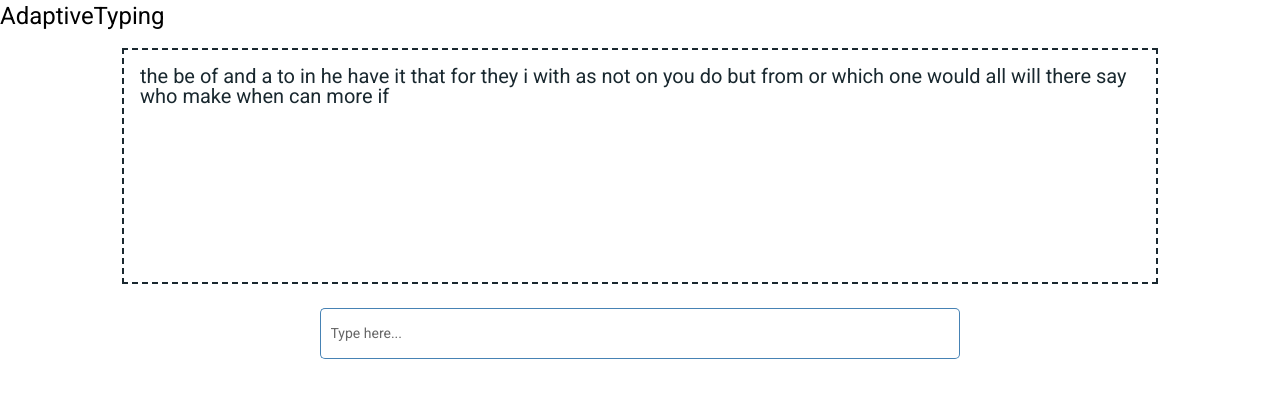
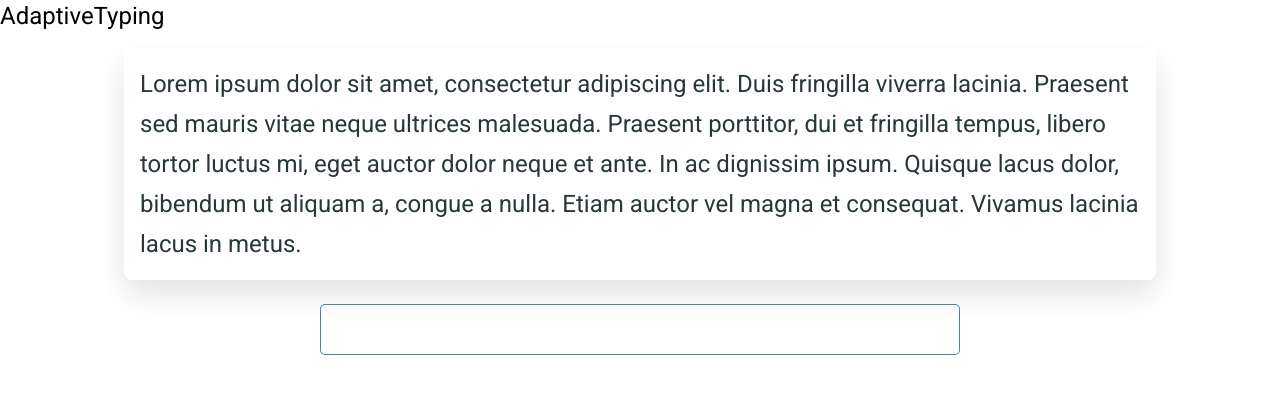
Before and after one commit to Franzeu/AdaptiveTyping, an Angular app in the folder front-end/: page / in a window 1280 px wide. Shown: the top 398 px of the page. Built offline with nearby package versions, Linux system fonts and the light colour scheme.

Commit message:
modified display-textbox css

```diff
--- a/front-end/angular.json
+++ b/front-end/angular.json
@@ -23,7 +23,7 @@
               "src/assets"
             ],
             "styles": [
-              "./node_modules/@angular/material/prebuilt-themes/indigo-pink.css",
+              "./node_modules/@angular/material/prebuilt-themes/pink-bluegrey.css",
               "src/styles.css"
             ],
             "scripts": []
@@ -91,7 +91,7 @@
               "src/assets"
             ],
             "styles": [
-              "./node_modules/@angular/material/prebuilt-themes/indigo-pink.css",
+              "./node_modules/@angular/material/prebuilt-themes/pink-bluegrey.css",
               "src/styles.css"
             ],
             "scripts": []
--- a/front-end/src/app/components/display-textbox/display-textbox.component.css
+++ b/front-end/src/app/components/display-textbox/display-textbox.component.css
@@ -1,15 +1,19 @@
 .text-display {
     width: 1000px;
     height: 200px;
-
+    padding: 1rem;
     margin: auto;
 
-    font-size: 1.25rem;
-    color: #19282F;
+    border: 2px;
+    border-radius: 0.5rem;
+
+
+    box-shadow: 0 15px 30px 0 rgba(0,0,0,0.11);
+    font-size: 1.5rem;
+    line-height: 2.5rem;
+    color: #283739;
+    background-color: FFFFFF;
     word-wrap: break-word;
-    border: 2px;
-    border-style: dashed;
-    padding: 1rem;
 
 
 }
--- a/front-end/src/app/components/display-textbox/display-textbox.component.ts
+++ b/front-end/src/app/components/display-textbox/display-textbox.component.ts
@@ -6,7 +6,8 @@ import { Component, OnInit } from '@angular/core';
   styleUrls: ['./display-textbox.component.css']
 })
 export class DisplayTextboxComponent implements OnInit {
-  randomWords:string = "the be of and a to in he have it that for they i with as not on you do but from or which one would all will there say who make when can more if"
+  randomWords:string = "Lorem ipsum dolor sit amet, consectetur adipiscing elit. Duis fringilla viverra lacinia. Praesent sed mauris vitae neque ultrices malesuada. Praesent porttitor, dui et fringilla tempus, libero tortor luctus mi, eget auctor dolor neque et ante. In ac dignissim ipsum. Quisque lacus dolor, bibendum ut aliquam a, congue a nulla. Etiam auctor vel magna et consequat. Vivamus lacinia lacus in metus."
+  // the be of and a to in he have it that for they i with as not on you do but from or which one would all will there say who make when can more if
   constructor() { }
 
   ngOnInit(): void {
--- a/front-end/src/app/components/typing-textbox/typing-textbox.component.css
+++ b/front-end/src/app/components/typing-textbox/typing-textbox.component.css
@@ -1,5 +1,6 @@
 .container {
     text-align: center;
+
 }
 
 input {
@@ -12,6 +13,7 @@ mat-form-field {
     overflow: hidden;
     width: 50%;
     margin-top: 20px;
+
 }
 
 ::ng-deep .mat-form-field-appearance-outline .mat-form-field-outline {
--- a/front-end/src/styles.css
+++ b/front-end/src/styles.css
@@ -1,6 +1,10 @@
 /* You can add global styles to this file, and also import other style files */
-body{
-    font-family: 'Open Sans', sans-serif;
+
+html, body {
+    height: 100%;
 }
-html, body { height: 100%; }
-body { margin: 0; font-family: Roboto, "Helvetica Neue", sans-serif; }
+body {
+    margin: 0;
+    font-family: Roboto, "Helvetica Neue", sans-serif;
+    background: EAF6F6;
+}
```
